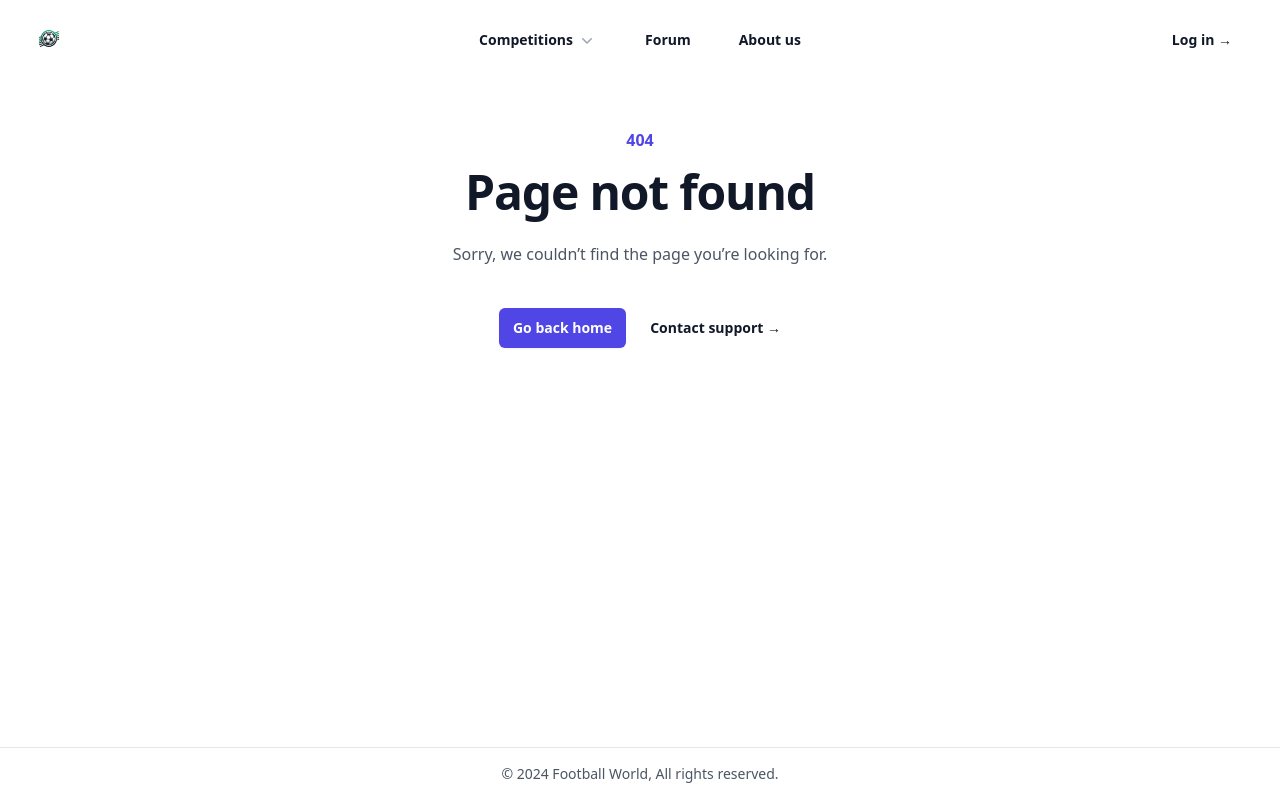
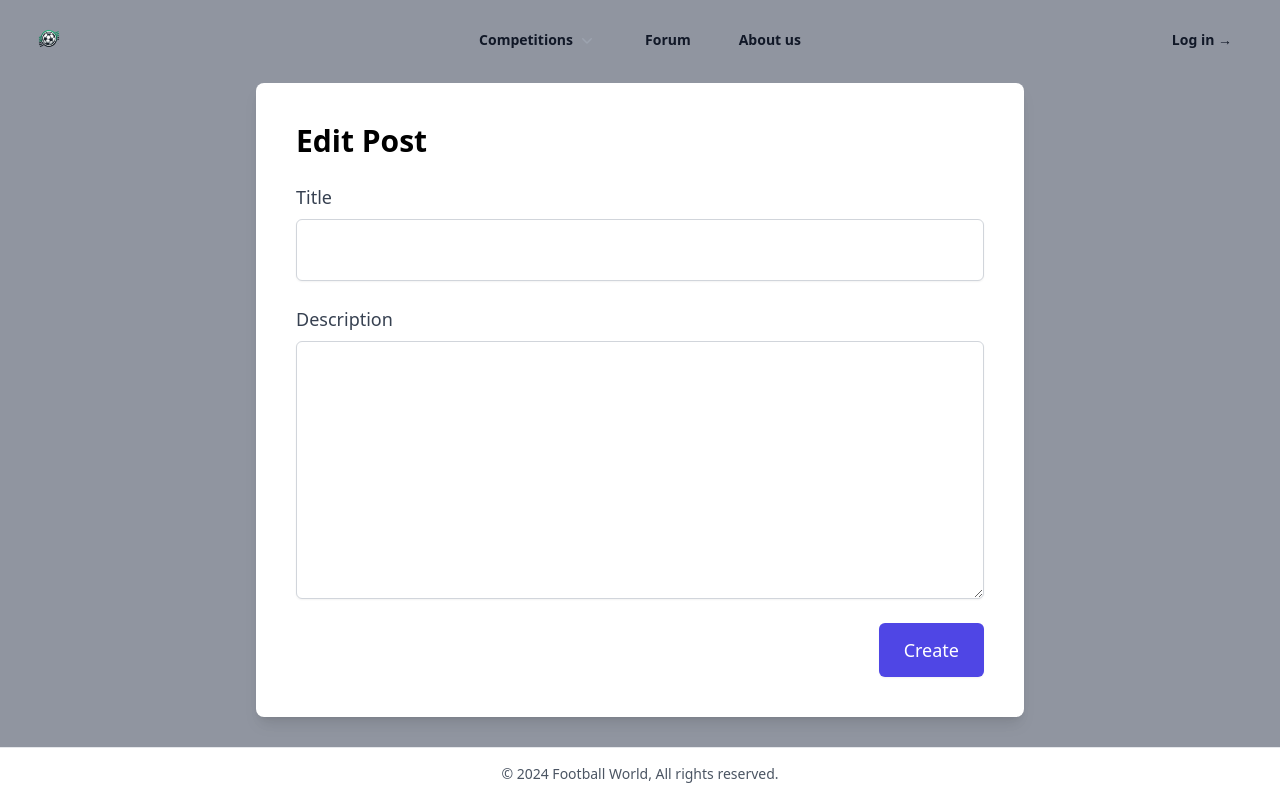
Before and after one commit to IvanHristov12/Football-World-2024, a React (Vite) app in the folder client/: page /editpost in a window 1280 px wide. Before the commit this address had no page. Built offline with nearby package versions, Linux system fonts and the light colour scheme.

Commit message:
Add Update Post

```diff
--- a/client/src/App.jsx
+++ b/client/src/App.jsx
@@ -13,6 +13,7 @@ import ForumCatalogue from "./components/forum/ForumCatalogue"
 import CreatePost from "./components/forum/createPost/createPost"
 import ForumPostDetails from "./components/forum/forumDetails/ForumPostDetails"
 import Logout from "./components/logout/Logout"
+import EditPost from "./components/forum/editPost/EditPost"
 
 function App() {
 
@@ -29,7 +30,8 @@ function App() {
                     <Route path="/forum" element={<ForumCatalogue />} />
                     <Route path="/forum/:postId" element={<ForumPostDetails />} />
 
-                    <Route path="createpost" element={<CreatePost />} />
+                    <Route path="/editpost" element={<EditPost />} />
+                    <Route path="/createpost" element={<CreatePost />} />
                     <Route path="/aboutus" element={<AboutUs />} />
                     <Route path="/privacy-policy" element={<PrivacyPolicy />} />
 
--- a/client/src/api/posts-api.js
+++ b/client/src/api/posts-api.js
@@ -12,11 +12,14 @@ export const create = (postData) => request.post(`${BASE_URL}`, postData);
 
 export const remove = (postId) => request.del(`${BASE_URL}/${postId}`);
 
+export const update = (postId, postData) => request.put(`${BASE_URL}/${postId}`, postData);
+
 const postAPI = {
     getAll,
     getOne,
     create,
-    remove
+    remove,
+    update
 }
 
 export default postAPI
--- a/client/src/components/forum/editPost/editPost.jsx
+++ b/client/src/components/forum/editPost/editPost.jsx
@@ -0,0 +1,71 @@
+import { useNavigate, useParams } from "react-router-dom";
+import { useForm } from "../../../hooks/useForm";
+import postAPI from "../../../api/posts-api";
+
+const initialValues = {
+    title: '',
+    description: ''
+}
+
+export default function EditPost({ onClose, post, onUpdate } ) {
+    const { postId } = useParams();
+    const navigate = useNavigate();
+
+
+    const {
+        values,
+        changeHandler,
+        submitHandler,
+    } = useForm(Object.assign(initialValues, post), async () => {
+        const updatedPost = await postAPI.update(postId, values)
+        onUpdate(updatedPost)
+        onClose();
+    });
+
+    return (
+        <div
+            className="fixed inset-0 flex items-center justify-center bg-gray-500 bg-opacity-75"
+            onClick={onClose}
+        >
+            <div
+                className="bg-white p-10 rounded-lg shadow-lg w-full max-w-3xl"
+                onClick={(e) => e.stopPropagation()} // Prevent the onClick event from triggering on the backdrop when clicking inside the modal
+            >
+                <h2 className="text-3xl font-bold mb-6">Edit Post</h2>
+                <form onSubmit={submitHandler}>
+                    <div className="mb-6">
+                        <label className="block text-lg font-medium text-gray-700">Title</label>
+                        <input
+                            type="text"
+                            name="title"
+                            value={values.title}
+                            onChange={changeHandler}
+                            className="mt-2 p-4 block w-full border border-gray-300 rounded-md shadow-sm focus:ring-indigo-500 focus:border-indigo-500 text-lg"
+                            required
+                        />
+                    </div>
+                    <div className="mb-6">
+                        <label className="block text-lg font-medium text-gray-700">Description</label>
+                        <textarea
+                            className="mt-2 p-4 block w-full border border-gray-300 rounded-md shadow-sm focus:ring-indigo-500 focus:border-indigo-500 text-lg"
+                            name="description"
+                            value={values.description}
+                            onChange={changeHandler}
+                            rows="8"
+                            required
+                        ></textarea>
+                    </div>
+                    <div className="flex justify-end">
+                        <button
+                            type="submit"
+                            className="py-3 px-6 border border-transparent shadow-sm text-lg font-medium rounded-md text-white bg-indigo-600 hover:bg-indigo-700 focus:outline-none focus:ring-2 focus:ring-offset-2 focus:ring-indigo-500"
+                        >
+                            Create
+                        </button>
+                    </div>
+                </form>
+            </div>
+
+        </div>
+    );
+}
--- a/client/src/components/forum/forumDetails/ForumPostDetails.jsx
+++ b/client/src/components/forum/forumDetails/ForumPostDetails.jsx
@@ -5,6 +5,8 @@ import { useGetOnePost } from "../../../hooks/usePosts";
 import { useForm } from "../../../hooks/useForm";
 import { useGetAllComments, useCreateComment } from "../../../hooks/useComments";
 import postAPI from "../../../api/posts-api";
+import { useState } from "react";
+import EditPost from "../editPost/EditPost";
 
 const initialValues = {
     comment: '',
@@ -15,8 +17,9 @@ export default function ForumPostDetails() {
     const { postId } = useParams();
     const [comments, setComments] = useGetAllComments(postId)
     const createComment = useCreateComment();
-    const [post] = useGetOnePost(postId);
+    const [post, setPost] = useGetOnePost(postId);
 
+    const [isEditingPost, setIsEditingPost] = useState(false);
     const { username, isAuthenticated, userId } = useAuthContext();
 
     const {
@@ -35,18 +38,29 @@ export default function ForumPostDetails() {
     });
 
     const postDeleteHandler = async () => {
+        const isConfirmed = confirm('Are you sure you want to delete this post?');
         try {
+
+            if (isConfirmed) {
                 await postAPI.remove(postId);
 
                 navigate('/')
+            } else {
+                return;
+            }
         } catch (err) {
             console.log(err.message);
         }
+    };
+
+    const handlePostUpdate = (updatedPost) => {
+        setPost(updatedPost)
     }
 
     const isOwner = userId === post._ownerId;
 
     return (
+        <>
             <div className="relative isolate overflow-hidden bg-white h-screen px-6 py-24 sm:py-32 lg:overflow-visible lg:px-0">
                 <div className="absolute inset-0 -z-10 overflow-hidden">
                     <svg
@@ -85,6 +99,7 @@ export default function ForumPostDetails() {
                             <div className="mt-6 flex items-center justify-center space-x-4">
                                 <button
                                     type="button"
+                                    onClick={() => setIsEditingPost(true)}
                                     className="py-2 px-4 border border-transparent shadow-sm text-sm font-medium rounded-md text-white bg-indigo-600 hover:bg-indigo-700 focus:outline-none focus:ring-2 focus:ring-offset-2 focus:ring-indigo-500"
                                 >
                                     EDIT
@@ -139,7 +154,8 @@ export default function ForumPostDetails() {
                         </div>
                     </div>
                 </div>
-
             </div>
+            {isEditingPost && <EditPost onClose={() => setIsEditingPost(false)} post={post} onUpdate={handlePostUpdate} />}
+        </>
     );
 }
--- a/client/src/hooks/useForm.js
+++ b/client/src/hooks/useForm.js
@@ -1,9 +1,12 @@
-import { useState } from "react";
+import { useEffect, useState } from "react";
 
 export function useForm(initialValues, submitCallback) {
     const [values, setValues] = useState(initialValues);
 
-    // TODO: add support for checkbox
+    useEffect(() => {
+        setValues(initialValues);
+    }, [initialValues])
+
     const changeHandler = (e) => {
         setValues(state => ({
             ...state,
@@ -11,10 +14,10 @@ export function useForm(initialValues, submitCallback) {
         }))
     };
 
-    const submitHandler = (e) => {
+    const submitHandler = async (e) => {
         e.preventDefault();
 
-        submitCallback(values);
+        await submitCallback(values);
 
         setValues(initialValues);
     }
```
Also changed, not shown: 1 other file (tests, documents, lock files or other folders). Lines whose indentation alone changed are shown as unchanged.
